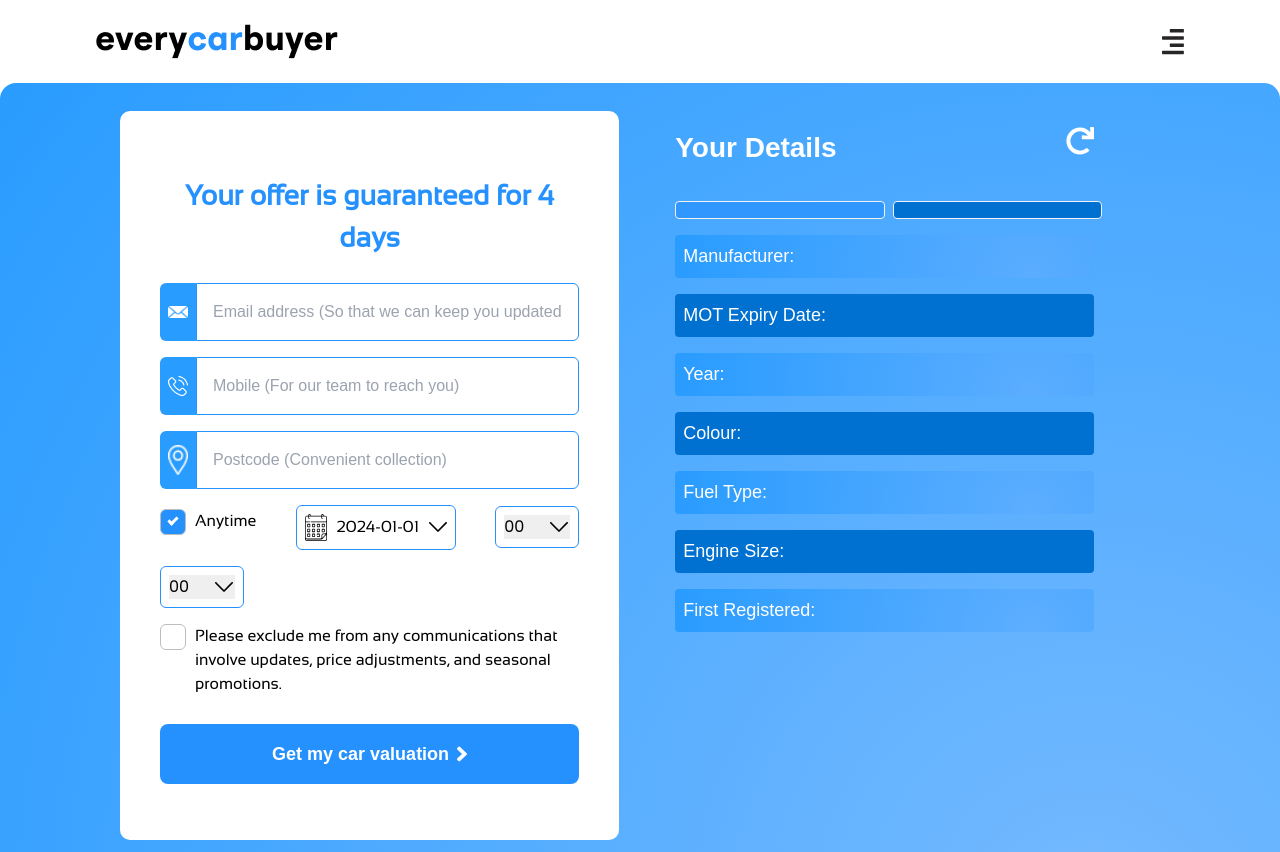
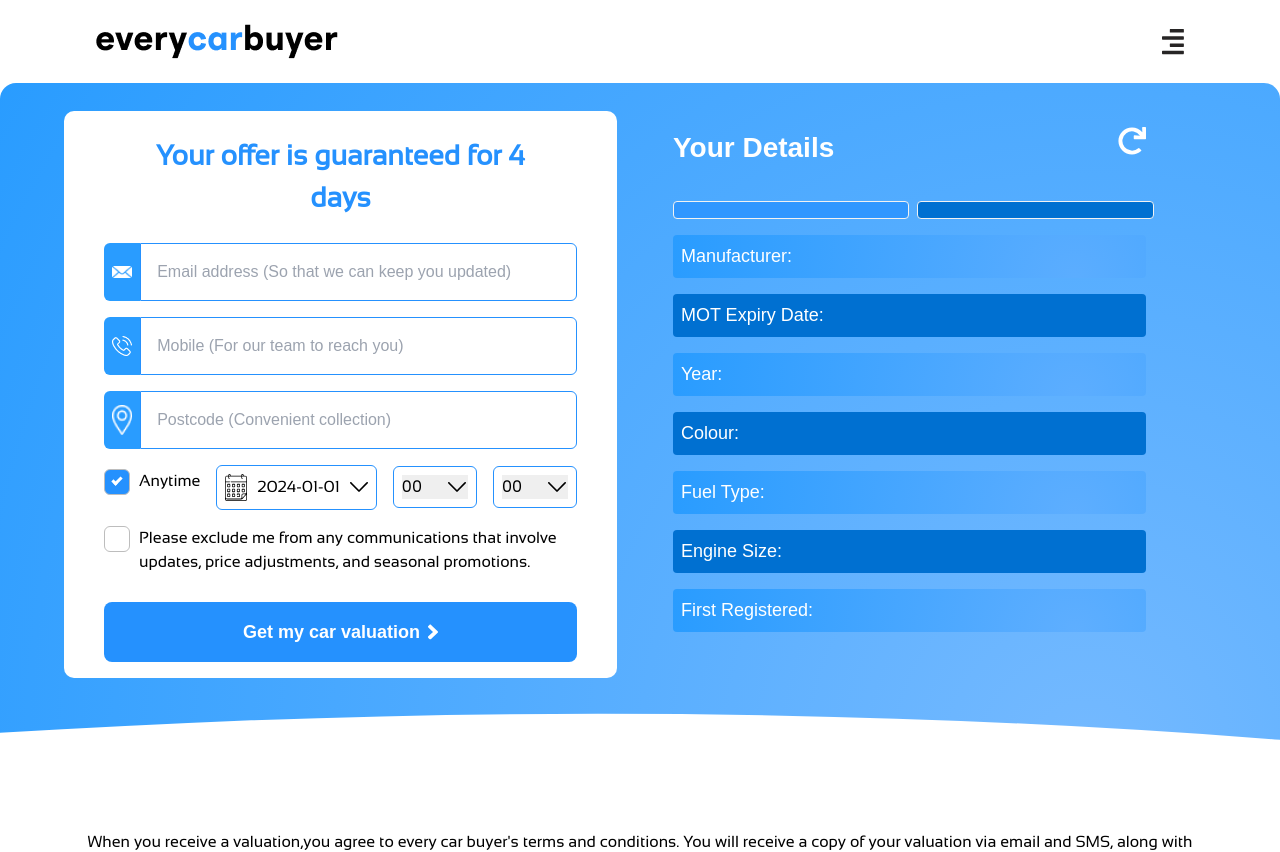
Before and after one commit to aamiraj/everycarbuyer2, a Next.js app: page /details in a window 1280 px wide. Shown: the top 852 px of the page. Built offline with nearby package versions, Linux system fonts and the light colour scheme; a web font is replaced by a local one.

Commit message:
redueced padding in details page

```diff
--- a/src/app/globals.css
+++ b/src/app/globals.css
@@ -265,7 +265,7 @@
 }
 
 .formGrid {
-  padding: 28px 120px 80px 120px;
+  padding: 28px 64px 80px 64px;
   display: grid;
   grid-template-columns: 48% 48%;
   gap: 16px;
--- a/src/components/LeftSideForm.tsx
+++ b/src/components/LeftSideForm.tsx
@@ -100,7 +100,7 @@ const LeftSideForm = () => {
   };
 
   return (
-    <div id="leftSideForm" style={{ padding: "40px", borderRadius: "10px" }} className="bg-white">
+    <div id="leftSideForm" style={{ padding: "0 40px", borderRadius: "10px" }} className="bg-white">
       <h1
         style={{ fontSize: "28px", margin: "24px", color: "#2591FE" }}
         className="font-bold font-sansation text-center"
```
